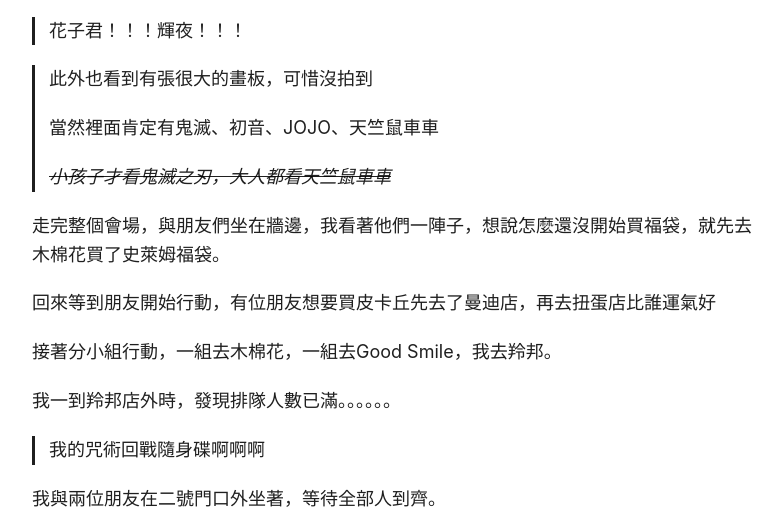
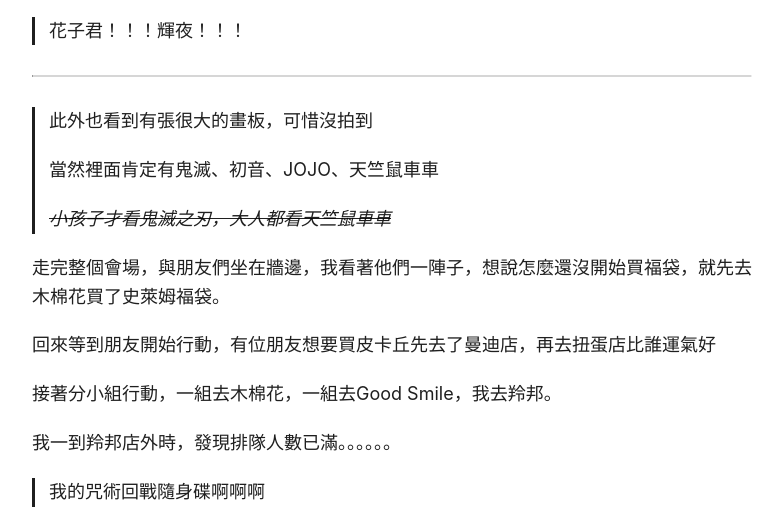
Before and after one commit to amirvincent64/amirvincent64.github.io, a plain HTML site: page posts/2021-02-05-notes-taipei-international-comics-and-animation-festival/index.html in a window 1280 px wide. Shown: the part 5636-6160 px from the top of the page, without its empty margins (248-1031 px from the left). Drawn offline with Linux system fonts and the light colour scheme.

Commit message:
rebuilding site 西元2021年02月07日 (週日) 11時49分53秒 CST

```diff
--- a/posts/2021-02-05-notes-taipei-international-comics-and-animation-festival/index.html
+++ b/posts/2021-02-05-notes-taipei-international-comics-and-animation-festival/index.html
@@ -46,7 +46,7 @@
   "keywords": [
     "動漫節", "動漫", "台北"
   ],
-  "articleBody": "紀錄去2021台北國際動漫節所發生經歷及心得\n早上，我和朋友在一家早餐店相約，吃完早餐，經捷運門口一出去，看到一堆人群像似抱圍整個會場外圍 。\n我們側過人造圍牆，經向一位正排隊的人詢問排隊動向，此刻快上午十點整，被導引的我們在正門(13-D區)外排隊等待。\n在停頓不前的隊上，朋友一齊下坐，其中一位正追《哥布林殺手》，其餘玩著遊戲。這期間，看到有學生正訂Foodpanda，有工人在另一門雨庇上吃著便當，有人cos《Re:從零開始的異世界生活》雷姆及《惡狼遊戲》飯田倫太郎。約半鐘頭，才漸漸有人移動，朋友也開始準備點了份麥當勞。\n這是當時場景：\n 是不是人超級多！！！\n  (約一小時後)\n當時本來以為入口內就是會場，一進去：\n 還要排裡面啊啊啊！！！\n 不只如此，二樓上人也漸漸越來越多\n (排木棉花的也太多人了吧)\n  (一整排隊將近四小時後)\n終於到了會場。我們一進入首件事並非立即搶福袋，而是先四處逛完一整會場\n這些是當時邊逛邊拍下的：\n 航海王\n  跟Good Smile有得比！\n  人好多\n  花子君！！！輝夜！！！\n  此外也看到有張很大的畫板，可惜沒拍到\n當然裡面肯定有鬼滅、初音、JOJO、天竺鼠車車\n小孩子才看鬼滅之刃，大人都看天竺鼠車車\n 走完整個會場，與朋友們坐在牆邊，我看著他們一陣子，想說怎麼還沒開始買福袋，就先去木棉花買了史萊姆福袋。\n回來等到朋友開始行動，有位朋友想要買皮卡丘先去了曼迪店，再去扭蛋店比誰運氣好\n接著分小組行動，一組去木棉花，一組去Good Smile，我去羚邦。\n我一到羚邦店外時，發現排隊人數已滿。。。。。。\n 我的咒術回戰隨身碟啊啊啊\n 我與兩位朋友在二號門口外坐著，等待全部人到齊。\n約數分鐘，先跟他們通知我們先吃飯，而去吃一家兩位覺得還不錯的店：\n 這是發票及易叩機\n  味噌拉麵\n  也是味噌拉麵\n 回到二號門時，他們已經買好麥當勞及動漫商品了。\n於是在那處吃完麥當勞，去台北車站各點了份飲料，就各自走散。\n 這就是以上的小記及心得！\n",
+  "articleBody": "紀錄去2021台北國際動漫節所發生經歷及心得\n早上，我和朋友在一家早餐店相約，吃完早餐，經捷運門口一出去，看到一堆人群像似抱圍整個會場外圍 。\n我們側過人造圍牆，經向一位正排隊的人詢問排隊動向，此刻快上午十點整，被導引的我們在正門(13-D區)外排隊等待。\n在停頓不前的隊上，朋友一齊下坐，其中一位正追《哥布林殺手》，其餘玩著遊戲。這期間，看到有學生正訂Foodpanda，有工人在另一門雨庇上吃著便當，有人cos《Re:從零開始的異世界生活》雷姆及《惡狼遊戲》飯田倫太郎。約半鐘頭，才漸漸有人移動，朋友也開始準備點了份麥當勞。\n這是當時場景：\n 是不是人超級多！！！\n  (約一小時後)\n當時本來以為入口內就是會場，一進去：\n 還要排裡面啊啊啊！！！\n 不只如此，二樓上人也漸漸越來越多\n (排木棉花的也太多人了吧)\n  (一整排隊將近四小時後)\n終於到了會場。我們一進入首件事並非立即搶福袋，而是先四處逛完一整會場\n這些是當時邊逛邊拍下的：\n 航海王\n  跟Good Smile有得比！\n  人好多\n  花子君！！！輝夜！！！\n   此外也看到有張很大的畫板，可惜沒拍到\n當然裡面肯定有鬼滅、初音、JOJO、天竺鼠車車\n小孩子才看鬼滅之刃，大人都看天竺鼠車車\n 走完整個會場，與朋友們坐在牆邊，我看著他們一陣子，想說怎麼還沒開始買福袋，就先去木棉花買了史萊姆福袋。\n回來等到朋友開始行動，有位朋友想要買皮卡丘先去了曼迪店，再去扭蛋店比誰運氣好\n接著分小組行動，一組去木棉花，一組去Good Smile，我去羚邦。\n我一到羚邦店外時，發現排隊人數已滿。。。。。。\n 我的咒術回戰隨身碟啊啊啊\n 我與兩位朋友在二號門口外坐著，等待全部人到齊。\n約數分鐘，先跟他們通知我們先吃飯，而去吃一家兩位覺得還不錯的店：\n 這是發票及易叩機\n  味噌拉麵\n  也是味噌拉麵\n 回到二號門時，他們已經買好麥當勞及動漫商品了。\n於是在那處吃完麥當勞，去台北車站各點了份飲料，就各自走散。\n 這就是以上的小記及心得！\n",
   "wordCount" : "37",
   "inLanguage": "en",
   "image":"https://amirvincent64.github.io/images/IMG_20210204_143713.jpg","datePublished": "2021-02-05T00:00:00Z",
@@ -228,6 +228,7 @@ February 5, 2021&nbsp;·&nbsp;1 min&nbsp;·&nbsp;amir.
 <blockquote>
 <p>花子君！！！輝夜！！！</p>
 </blockquote>
+<hr>
 <blockquote>
 <p>此外也看到有張很大的畫板，可惜沒拍到</p>
 <p>當然裡面肯定有鬼滅、初音、JOJO、天竺鼠車車</p>
```
Also changed, not shown: index.json (+1 -1 lines).
